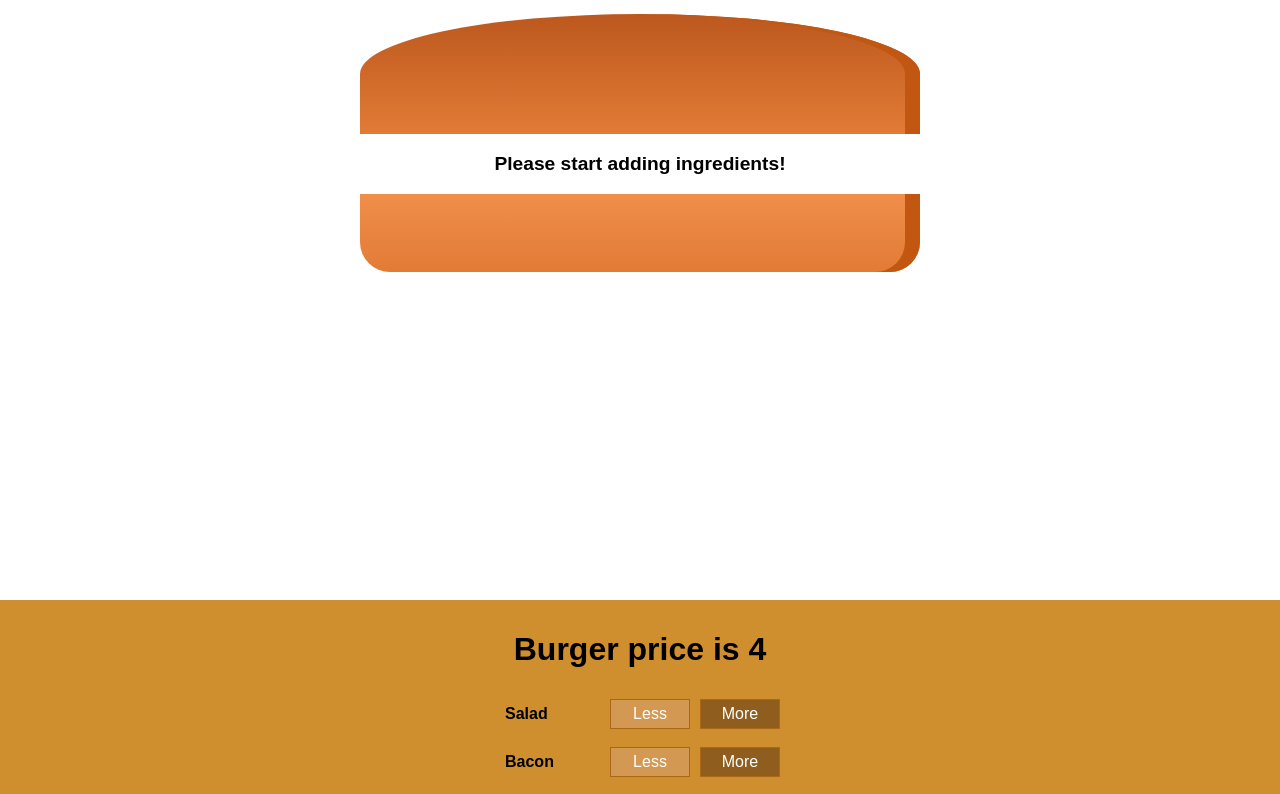
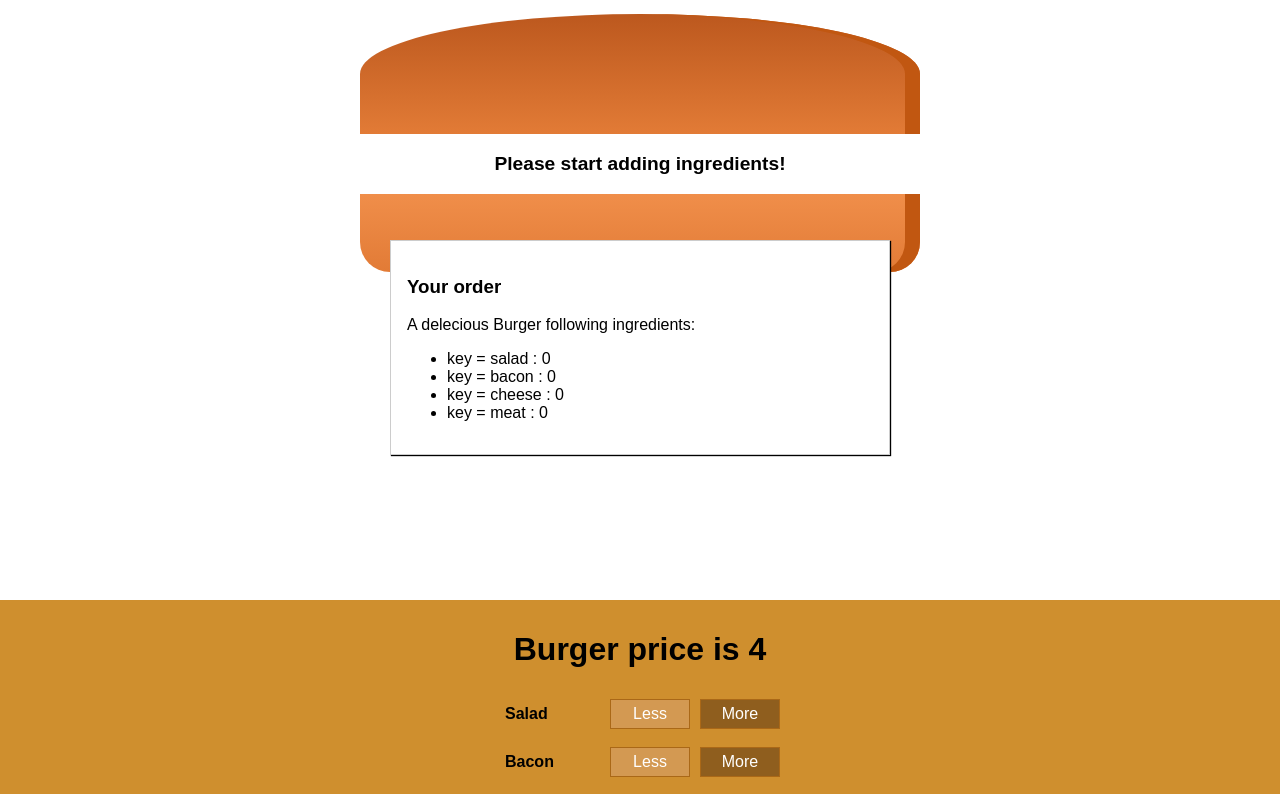
Before and after one commit to ViditJS/HabbitBurger, a React (Create React App) app: page / in a window 1280 px wide. Shown: the top 794 px of the page. Built offline with nearby package versions, Linux system fonts and the light colour scheme.

Commit message:
order summery modal is working

```diff
--- /dev/null
+++ b/src/components/Burger/OrderSummery/OrderSummery.js
@@ -0,0 +1,19 @@
+import React from 'react';
+const OrderSummery = (props) => {
+  console.log('props is', props);
+   const ingredientSummery = Object.keys(props.ingridients).map(
+     key => {
+       return (<li>key = {key} : {props.ingridients[key]}</li>);
+     })
+   console.log('total ingredients in burger', ingredientSummery);
+   return (
+    <div>
+      <h3> Your order</h3>
+      <p> A delecious Burger following ingredients: </p>
+      <ul>
+        {ingredientSummery}
+      </ul>
+    </div>
+  );
+}
+export default OrderSummery;
--- /dev/null
+++ b/src/components/UI/Modal/Modal.css
@@ -0,0 +1,20 @@
+.Modal {
+    position: fixed;
+    z-index: 500;
+    background-color: white;
+    width: 70%;
+    border: 1px solid #ccc;
+    box-shadow: 1px 1px 1px black;
+    padding: 16px;
+    left: 15%;
+    top: 30%;
+    box-sizing: border-box;
+    transition: all 0.3s ease-out;
+}
+
+@media (min-width: 600px) {
+    .Modal {
+        width: 500px;
+        left: calc(50% - 250px);
+    }
+}
--- /dev/null
+++ b/src/components/UI/Modal/Modal.js
@@ -0,0 +1,8 @@
+import React from 'react';
+import './Modal.css';
+const Modal = (props) => (
+  <div className = "Modal">
+    {props.children}
+  </div>
+);
+export default Modal;
--- a/src/containers/BurgerBuilder/BurgerBuilder.js
+++ b/src/containers/BurgerBuilder/BurgerBuilder.js
@@ -1,6 +1,8 @@
 import React, { Component } from 'react';
 import Burger from '../../components/Burger/Burger';
 import BuildControls from '../../components/Burger/BuildControls/BuildControls';
+import Modal from '../../components/UI/Modal/Modal.js';
+import OrderSummery from '../../components/Burger/OrderSummery/OrderSummery';
 const INGREDIENT_PRICES = {
   salad: 0.5,
   bacon: 0.75,
@@ -82,6 +84,7 @@ class BurgerBuilder extends Component {
     }
     return (
       <div>
+        <Modal> <OrderSummery ingridients = {this.state.ingredients}/> </Modal>
         <Burger ingridient = {this.state.ingredients}/>
         <BuildControls ingredientAdded = {this.addIngredientHandler}
         ingredientRemoved = {this.removeIngredientHandler}
```
